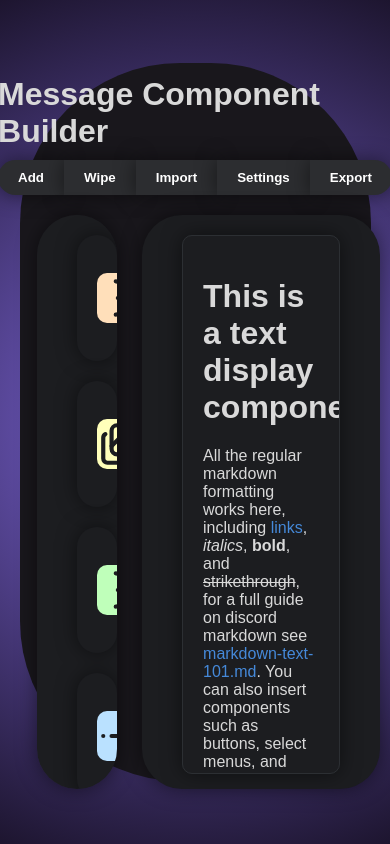
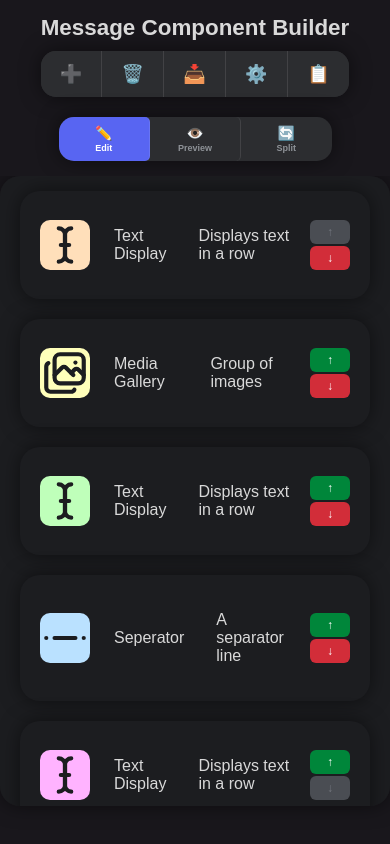
Before and after one commit to NotPiny/Hex, a SvelteKit app: page /components in a window 390 px wide. Built offline with nearby package versions, Linux system fonts and the light colour scheme; grey boxes are pictures that could not be loaded.

Commit message:
Fix site being unusable on mobile

```diff
--- a/src/lib/styles.css
+++ b/src/lib/styles.css
@@ -57,3 +57,12 @@ button.disabled {
 	filter: brightness(0.5);
 	cursor: not-allowed;
 }
+
+@media screen and (max-width: 600px) {
+	main {
+		width: 100vw;
+		height: 100%;
+		border-radius: 0;
+		padding: 0;
+	}
+}
--- a/src/routes/components/+page.svelte
+++ b/src/routes/components/+page.svelte
@@ -183,6 +183,7 @@
 	let draggedIndex: number | null = null;
 	let dragTargetIndex: number | null = null;
 	let dropIndicatorPosition: 'above' | 'below' | null = null;
+	let mobileView: 'edit' | 'preview' | 'split' = 'edit';
 
 	function handleDragStart(e: DragEvent, index: number) {
 		draggedIndex = index;
@@ -282,7 +283,8 @@
 					});
 			}}
 		>
-			Add
+			<span class="button-icon">➕</span>
+			<span class="button-text">Add</span>
 		</button>
 		<button
 			class="wipe-button"
@@ -303,7 +305,8 @@
 				}
 			}}
 		>
-			Wipe
+			<span class="button-icon">🗑️</span>
+			<span class="button-text">Wipe</span>
 		</button>
 		<button
 			class="import-button"
@@ -330,7 +333,8 @@
 				}
 			}}
 		>
-			Import
+			<span class="button-icon">📥</span>
+			<span class="button-text">Import</span>
 		</button>
 		<button
 			class="settings-button"
@@ -338,7 +342,8 @@
 				showSettings = !showSettings;
 			}}
 		>
-			Settings
+			<span class="button-icon">⚙️</span>
+			<span class="button-text">Settings</span>
 		</button>
 		{#if !disableExport}
 		<button
@@ -430,7 +435,8 @@
 				}
 			}}
 		>
-			{query.get('redir') ? 'Submit' : 'Export'}
+			<span class="button-icon">📋</span>
+			<span class="button-text">{query.get('redir') ? 'Submit' : 'Export'}</span>
 		</button>
 		{/if}
 	</div>
@@ -470,7 +476,35 @@
 	{/if}
 </header>
 {#if !showSettings}
-	<div class="content">
+	<!-- Mobile tab navigation -->
+	<div class="mobile-tabs">
+		<button
+			class="tab-button"
+			class:active={mobileView === 'edit'}
+			on:click={() => mobileView = 'edit'}
+		>
+			<span class="tab-icon">✏️</span>
+			<span class="tab-text">Edit</span>
+		</button>
+		<button
+			class="tab-button"
+			class:active={mobileView === 'preview'}
+			on:click={() => mobileView = 'preview'}
+		>
+			<span class="tab-icon">👁️</span>
+			<span class="tab-text">Preview</span>
+		</button>
+		<button
+			class="tab-button"
+			class:active={mobileView === 'split'}
+			on:click={() => mobileView = 'split'}
+		>
+			<span class="tab-icon">🔄</span>
+			<span class="tab-text">Split</span>
+		</button>
+	</div>
+
+	<div class="content" class:mobile-edit={mobileView === 'edit'} class:mobile-preview={mobileView === 'preview'} class:mobile-split={mobileView === 'split'}>
 		<div class="editor"
 			role="application"
 			aria-label="Component editor with drag and drop functionality"
@@ -980,41 +1014,179 @@
 		margin-bottom: 20px;
 	}
 
+	header h1 {
+		font-size: 1.8rem;
+	}
+
+	/* Mobile responsive header */
+	@media (max-width: 768px) {
+		header h1 {
+			font-size: 1.4rem;
+		}
+	}
+
+	.mobile-tabs {
+		display: none;
+	}
+
+	/* Mobile responsive layout */
+	@media (max-width: 768px) {
+		.mobile-tabs {
+			display: flex;
+			justify-content: center;
+			margin-bottom: 15px;
+			background-color: #2c2d30;
+			border-radius: 15px;
+			overflow: hidden;
+			box-shadow: 0px 0px 20px rgba(0, 0, 0, 0.5);
+			width: 70%;
+			max-width: 300px;
+			margin-left: auto;
+			margin-right: auto;
+		}
+
+		.tab-button {
+			flex: 1;
+			background-color: transparent;
+			color: #8e9297;
+			border: none;
+			padding: 8px 4px;
+			cursor: pointer;
+			display: flex;
+			flex-direction: column;
+			align-items: center;
+			gap: 2px;
+			transition: all 0.2s ease;
+			border-right: 1px solid rgba(255, 255, 255, 0.1);
+			min-height: 40px;
+		}
+
+		.tab-button:last-child {
+			border-right: none;
+		}
+
+		.tab-button.active {
+			background-color: #5865f2;
+			color: white;
+		}
+
+		.tab-icon {
+			font-size: 14px;
+		}
+
+		.tab-text {
+			font-size: 9px;
+			font-weight: 600;
+		}
+
+		.content {
+			flex-direction: column;
+			width: 100%;
+			gap: 15px;
+			overflow-x: hidden;
+			height: calc(80vh - 45px); /* Account for smaller tabs */
+		}
+
+		.content.mobile-edit .editor {
+			display: flex !important;
+			width: 100% !important;
+			max-height: calc(80vh - 45px) !important;
+			overflow-y: auto;
+		}
+
+		.content.mobile-edit .preview {
+			display: none !important;
+		}
+
+		.content.mobile-preview .editor {
+			display: none !important;
+		}
+
+		.content.mobile-preview .preview {
+			display: block !important;
+			width: 100% !important;
+			max-height: calc(80vh - 45px);
+			overflow-y: auto;
+		}
+
+		.content.mobile-split {
+			flex-direction: column !important;
+			gap: 2px !important;
+		}
+
+		.content.mobile-split .editor {
+			display: flex !important;
+			width: 100% !important;
+			height: calc(40vh - 22px) !important;
+			max-height: calc(40vh - 22px) !important;
+			overflow-y: auto;
+			padding: 8px !important;
+		}
+
+		.content.mobile-split .preview {
+			display: block !important;
+			width: 100% !important;
+			height: calc(40vh - 22px) !important;
+			max-height: calc(40vh - 22px);
+			overflow-y: auto;
+			padding: 8px !important;
+		}
+	}
+
 	.content {
 		display: flex;
 		flex-direction: row;
 		justify-content: space-between;
-
 		gap: 25px;
-
-		width: 90%;
+		width: 100%;
+		max-width: 100vw;
 		height: 80%;
+		box-sizing: border-box;
+		overflow: hidden;
 	}
 
 	.content div {
 		border-radius: 40px;
 		background-color: #1c1d20;
-
 		padding: 20px;
 		padding-left: 40px;
 		padding-right: 40px;
 		box-shadow: 0px 0px 20px rgba(0, 0, 0, 0.5);
+		box-sizing: border-box;
+		overflow: hidden;
+	}
+
+	/* Mobile responsive padding */
+	@media (max-width: 768px) {
+		.content div {
+			border-radius: 20px;
+			padding: 15px;
+			padding-left: 20px;
+			padding-right: 20px;
+		}
 	}
 
 	.editor {
 		width: 50%;
-		float: left;
-
+		min-width: 0;
 		display: flex;
 		flex-direction: column;
 		gap: 20px;
 		overflow-y: auto;
+		overflow-x: hidden;
 		max-height: 80vh;
 	}
 
+	.preview {
+		width: 50%;
+		min-width: 0;
+		overflow-x: hidden;
+		overflow-y: auto;
+	}
+
 	.content textarea {
-		width: 95%;
-		max-width: 95%;
+		width: 100%;
+		max-width: 100%;
 		height: 100px;
 		border-radius: 20px;
 		background-color: #2c2d30;
@@ -1022,11 +1194,9 @@
 		padding: 10px;
 		border: none;
 		box-shadow: 0px 0px 20px rgba(0, 0, 0, 0.5);
-	}
-
-	.preview {
-		width: 50%;
-		float: right;
+		box-sizing: border-box;
+		resize: vertical;
+		overflow-wrap: break-word;
 	}
 
 	.image-item {
@@ -1037,6 +1207,10 @@
 		gap: 10px;
 		margin-bottom: 10px;
 		padding: 0;
+		width: 100%;
+		max-width: 100%;
+		box-sizing: border-box;
+		overflow: hidden;
 	}
 
 	.image-item-controls {
@@ -1050,6 +1224,7 @@
 		border-radius: 0 !important;
 		background-color: transparent !important;
 		box-shadow: none !important;
+		flex-shrink: 0;
 	}
 
 	.move-btn-styled {
@@ -1090,6 +1265,26 @@
 		box-sizing: border-box !important;
 	}
 
+	/* Mobile responsive buttons - make them bigger for touch */
+	@media (max-width: 768px) {
+		.move-btn-styled {
+			height: 20px;
+			font-size: 12px;
+			min-height: 44px; /* iOS touch target minimum */
+		}
+
+		.delete-btn-styled {
+			height: 44px;
+			font-size: 12px;
+		}
+
+		.image-item-controls,
+		.option-item-controls {
+			width: 80px;
+			height: 44px;
+		}
+	}
+
 	.move-btn-styled:disabled {
 		background-color: #4a4d53 !important;
 		color: #72767d;
@@ -1105,6 +1300,10 @@
 		padding: 10px;
 		background-color: rgba(44, 47, 51, 0.5);
 		border-radius: 10px;
+		width: 100%;
+		max-width: 100%;
+		box-sizing: border-box;
+		overflow: hidden;
 	}
 
 	.option-item-controls {
@@ -1118,6 +1317,7 @@
 		border-radius: 0 !important;
 		background-color: transparent !important;
 		box-shadow: none !important;
+		flex-shrink: 0;
 	}
 
 	.option-inputs {
@@ -1125,21 +1325,28 @@
 		flex-direction: column;
 		gap: 8px;
 		flex: 1;
+		min-width: 0;
+		overflow: hidden;
 	}
 
 	.option-inputs input {
 		margin: 0;
+		width: 100%;
+		box-sizing: border-box;
 	}
 
 	.image-item img {
 		width: 50px;
 		height: 50px;
 		border-radius: 20%;
+		flex-shrink: 0;
 	}
 
 	.image-item input {
-		width: 100%;
-		max-width: 100%;
+		flex: 1;
+		min-width: 0;
+		width: auto;
+		max-width: none;
 		height: 50px;
 		border-radius: 20px;
 		background-color: #2c2d30;
@@ -1147,11 +1354,17 @@
 		padding: 10px;
 		border: none;
 		box-shadow: 0px 0px 20px rgba(0, 0, 0, 0.5);
+		box-sizing: border-box;
+		overflow: hidden;
+		text-overflow: ellipsis;
 	}
 
 	.button-panel {
 		display: flex;
 		justify-content: center;
+		flex-wrap: wrap;
+		max-width: 100%;
+		overflow: hidden;
 	}
 
 	.button-panel button {
@@ -1162,8 +1375,61 @@
 		cursor: pointer;
 		box-shadow: 0px 0px 20px rgba(0, 0, 0, 0.5);
 		width: 25%;
+		min-width: 100px;
+		font-weight: 600;
+		display: flex;
+		flex-direction: column;
+		align-items: center;
+		gap: 4px;
+		overflow: hidden;
+	}
 
-		font-weight: 600;
+	.button-icon {
+		font-size: 16px;
+		display: block;
+	}
+
+	.button-text {
+		font-size: 12px;
+		display: block;
+		white-space: nowrap;
+		overflow: hidden;
+		text-overflow: ellipsis;
+	}
+
+	/* Mobile responsive buttons */
+	@media (max-width: 768px) {
+		.button-panel {
+			gap: 0;
+			border-radius: 15px;
+			overflow: hidden;
+			background-color: #2c2d30;
+			box-shadow: 0px 0px 20px rgba(0, 0, 0, 0.5);
+		}
+
+		.button-panel button {
+			width: 20%; /* Split evenly between 5 buttons */
+			padding: 12px 4px;
+			border-radius: 0 !important;
+			margin-bottom: 0;
+			min-width: 0;
+			flex-direction: column;
+			justify-content: center;
+			border-right: 1px solid rgba(255, 255, 255, 0.1);
+			box-shadow: none;
+		}
+
+		.button-panel button:last-child {
+			border-right: none;
+		}
+
+		.button-icon {
+			font-size: 18px;
+		}
+
+		.button-text {
+			display: none; /* Hide text on mobile */
+		}
 	}
 
 	.button-panel button:first-child {
@@ -1194,11 +1460,14 @@
 		margin: 10px 0;
 		border: none;
 		box-shadow: 0px 0px 20px rgba(0, 0, 0, 0.5);
+		box-sizing: border-box;
+		overflow: hidden;
+		text-overflow: ellipsis;
 	}
 
 	select {
-		width: 105%;
-		max-width: 105%;
+		width: 100%;
+		max-width: 100%;
 		height: 65px;
 		border-radius: 20px;
 		background-color: #2c2d30;
@@ -1207,6 +1476,45 @@
 		margin: 10px 0;
 		border: none;
 		box-shadow: 0px 0px 20px rgba(0, 0, 0, 0.5);
+		box-sizing: border-box;
+		overflow: hidden;
+	}
+
+	textarea {
+		width: 100%;
+		max-width: 100%;
+		height: 100px;
+		border-radius: 20px;
+		background-color: #2c2d30;
+		color: white;
+		padding: 10px;
+		border: none;
+		box-shadow: 0px 0px 20px rgba(0, 0, 0, 0.5);
+		box-sizing: border-box;
+		resize: vertical;
+		overflow-wrap: break-word;
+	}
+
+	/* Mobile responsive inputs */
+	@media (max-width: 768px) {
+		input {
+			height: 45px;
+			padding: 8px;
+			margin: 8px 0;
+			font-size: 16px; /* Prevents zoom on iOS */
+		}
+
+		select {
+			height: 50px;
+			padding: 8px;
+			margin: 8px 0;
+			font-size: 16px; /* Prevents zoom on iOS */
+		}
+
+		textarea {
+			font-size: 16px !important; /* Prevents zoom on iOS */
+			padding: 8px;
+		}
 	}
 
 	.base-settings {
```
